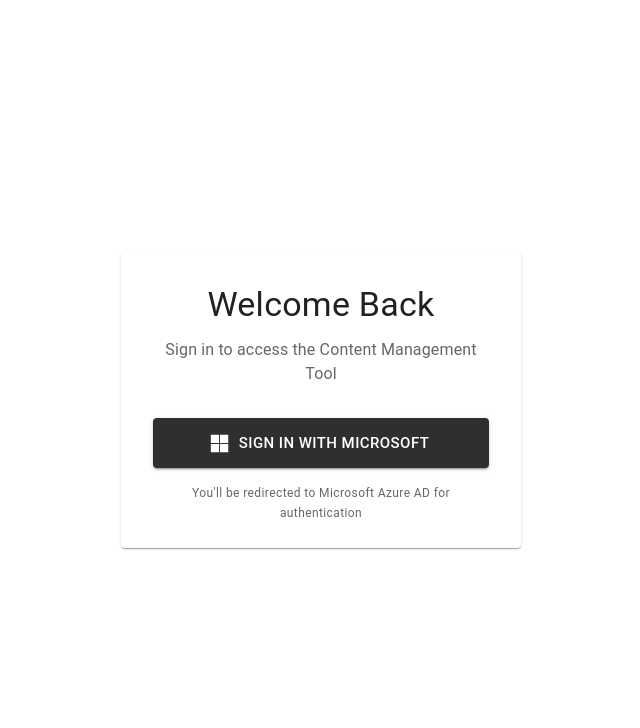
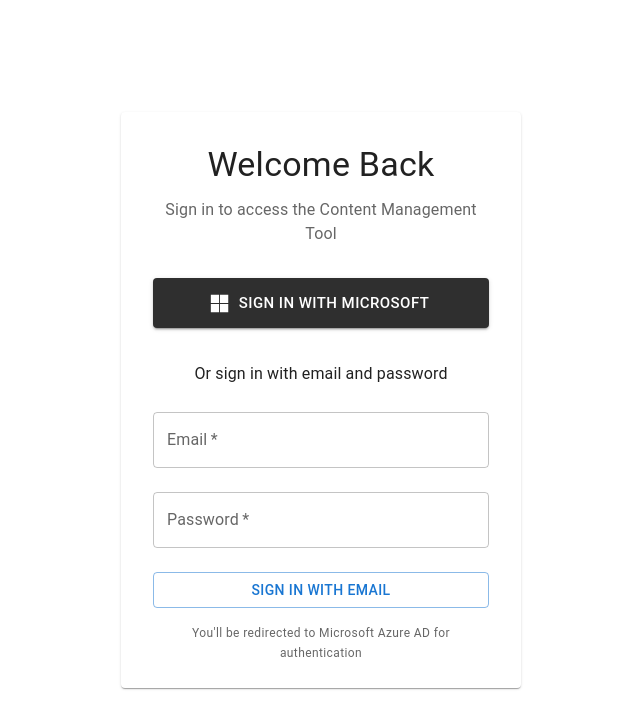
Before and after one commit to onebrady/content-management, a Next.js app: page /auth/signin in a window 1280 px wide. Shown: the top 728 px of the page, without its empty margins (319-959 px from the left). Built offline with nearby package versions, Linux system fonts and the light colour scheme; no server answers.

Commit message:
add password login

```diff
--- a/package.json
+++ b/package.json
@@ -4,7 +4,8 @@
   "private": true,
   "scripts": {
     "dev": "next dev",
-    "build": "prisma generate && next build",
+    "build": "next build",
+    "postbuild": "prisma migrate deploy && tsx prisma/seed.ts",
     "start": "next start",
     "lint": "next lint",
     "type-check": "tsc --noEmit",
@@ -42,6 +43,7 @@
     "@tiptap/starter-kit": "^2.1.0",
     "@uploadthing/react": "^7.3.2",
     "ace-builds": "^1.43.2",
+    "bcryptjs": "^3.0.2",
     "clsx": "^2.0.0",
     "date-fns": "^4.1.0",
     "next": "^15.0.0",
--- a/src/app/auth/signin/page.tsx
+++ b/src/app/auth/signin/page.tsx
@@ -10,6 +10,7 @@
   Typography,
   Box,
   Alert,
+  TextField,
 } from '@mui/material';
 import { Microsoft } from '@mui/icons-material';
 
@@ -18,6 +19,9 @@
   const { data: session, status } = useSession();
   const [isLoading, setIsLoading] = useState(false);
   const [error, setError] = useState<string | null>(null);
+  const [email, setEmail] = useState('');
+  const [password, setPassword] = useState('');
+  const [credentialsError, setCredentialsError] = useState<string | null>(null);
 
   useEffect(() => {
     // If user is already signed in, redirect to dashboard
@@ -43,6 +47,23 @@
     } finally {
       setIsLoading(false);
     }
+  };
+
+  const handleCredentialsLogin = async (e: React.FormEvent) => {
+    e.preventDefault();
+    setIsLoading(true);
+    setCredentialsError(null);
+    const res = await signIn('credentials', {
+      email,
+      password,
+      redirect: false,
+    });
+    if (res?.error) {
+      setCredentialsError('Invalid email or password.');
+    } else if (res?.ok) {
+      router.push('/dashboard');
+    }
+    setIsLoading(false);
   };
 
   // Show loading state while checking session
@@ -121,6 +142,49 @@
           >
             {isLoading ? 'Signing in...' : 'Sign in with Microsoft'}
           </Button>
+          {/* Credentials login form */}
+          <Box
+            component="form"
+            onSubmit={handleCredentialsLogin}
+            sx={{ mt: 4 }}
+          >
+            <Typography variant="subtitle1" sx={{ mb: 1 }}>
+              Or sign in with email and password
+            </Typography>
+            <TextField
+              label="Email"
+              type="email"
+              value={email}
+              onChange={(e) => setEmail(e.target.value)}
+              fullWidth
+              margin="normal"
+              required
+            />
+            <TextField
+              label="Password"
+              type="password"
+              value={password}
+              onChange={(e) => setPassword(e.target.value)}
+              fullWidth
+              margin="normal"
+              required
+            />
+            {credentialsError && (
+              <Alert severity="error" sx={{ mb: 2 }}>
+                {credentialsError}
+              </Alert>
+            )}
+            <Button
+              type="submit"
+              variant="outlined"
+              color="primary"
+              fullWidth
+              disabled={isLoading}
+              sx={{ mt: 2 }}
+            >
+              {isLoading ? 'Signing in...' : 'Sign in with Email'}
+            </Button>
+          </Box>
           <Typography
             variant="caption"
             color="text.secondary"
--- a/src/lib/auth.ts
+++ b/src/lib/auth.ts
@@ -1,5 +1,7 @@
 import { NextAuthOptions } from 'next-auth';
 import AzureADProvider from 'next-auth/providers/azure-ad';
+import CredentialsProvider from 'next-auth/providers/credentials';
+import bcrypt from 'bcryptjs';
 import { PrismaAdapter } from '@auth/prisma-adapter';
 import { prisma } from './prisma';
 import { UserRole } from '@/types/database';
@@ -24,6 +26,29 @@
           email: profile.email || profile.preferred_username,
           image: null,
         };
+      },
+    }),
+    CredentialsProvider({
+      name: 'Credentials',
+      credentials: {
+        email: { label: 'Email', type: 'text' },
+        password: { label: 'Password', type: 'password' },
+      },
+      async authorize(credentials) {
+        if (!credentials?.email || !credentials?.password) return null;
+        const user = await prisma.user.findUnique({
+          where: { email: credentials.email },
+        });
+        if (
+          user &&
+          user.password &&
+          (await bcrypt.compare(credentials.password, user.password))
+        ) {
+          // Omit password from returned user
+          const { password, ...userWithoutPassword } = user;
+          return userWithoutPassword;
+        }
+        return null;
       },
     }),
   ],
```
Also changed, not shown: prisma/seed.ts (+13 -0 lines), 2 other files (tests, documents, lock files or other folders).
